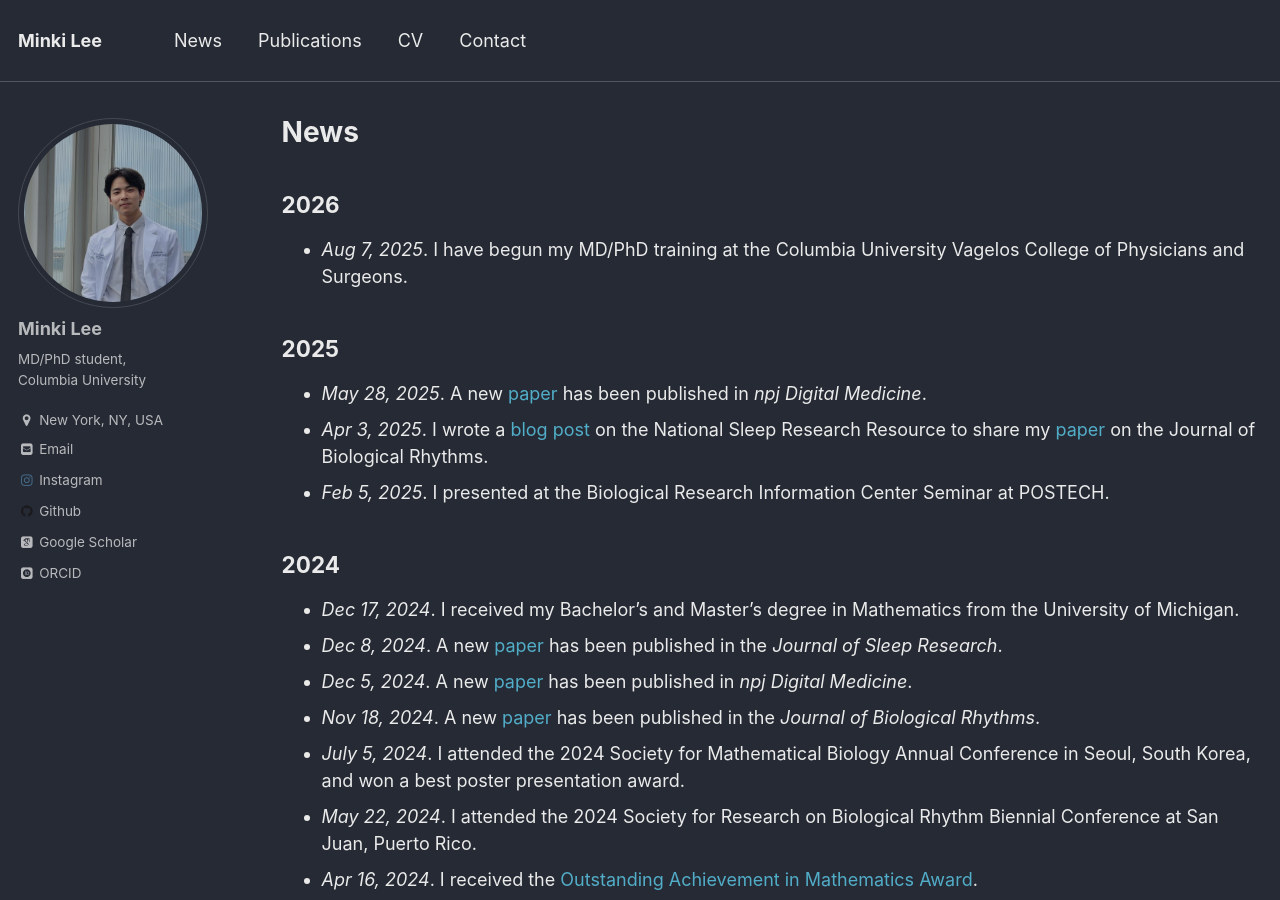
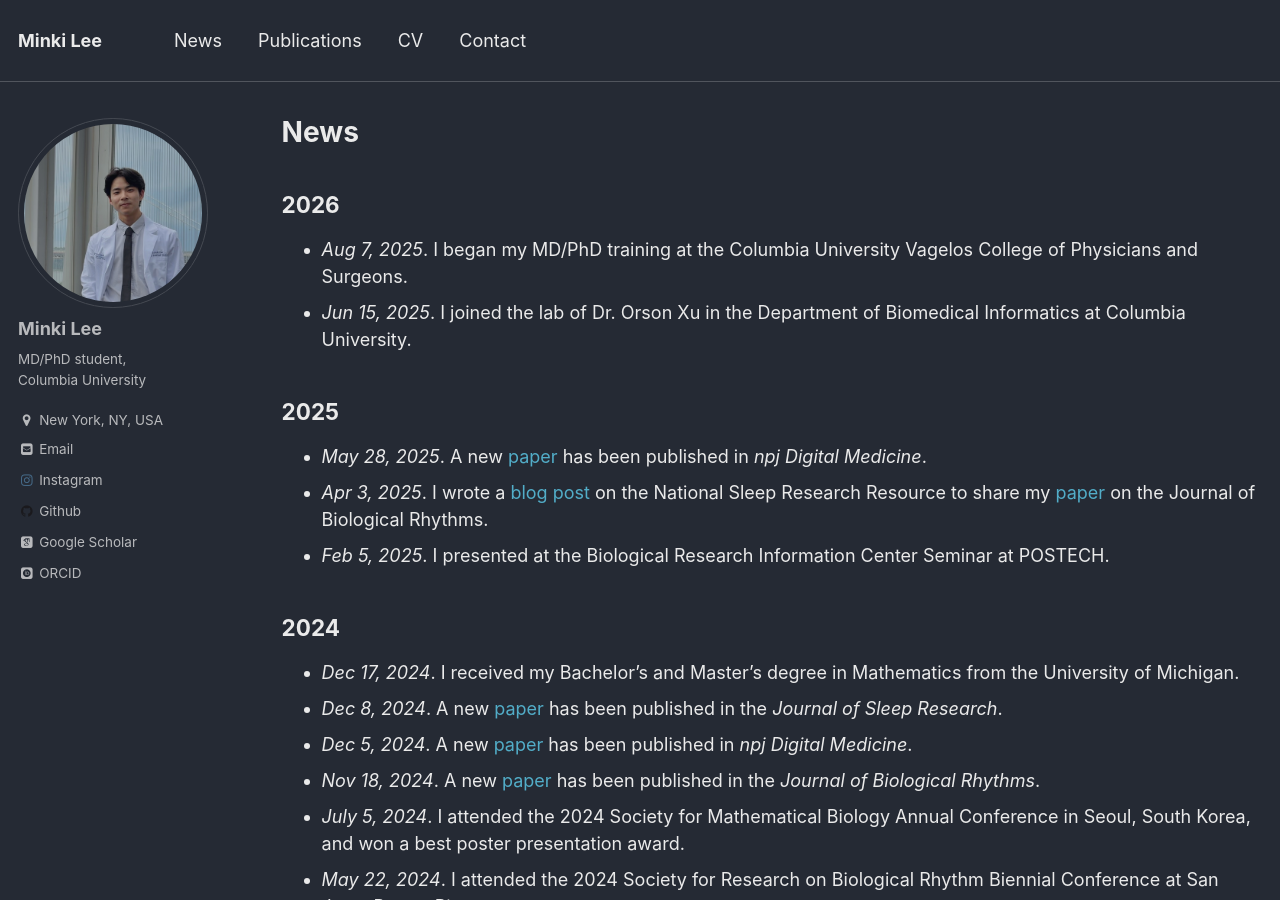
Before and after one commit to minkiplee/minkiplee.github.io, a Jekyll site: the page built from _pages/news.md, in a window 1280 px wide and 900 px high. Built offline with Jekyll 4.4.1, drawn with Linux system fonts in a browser that asks for light colours; nearby versions of some CDN libraries; some web fonts are replaced; library files that are not in the unit come from our copies.

Commit message:
Update news.md

```diff
--- a/_pages/news.md
+++ b/_pages/news.md
@@ -6,7 +6,8 @@ author_profile: true
 ---
 2026
 ------
-* <i>Aug 7, 2025</i>.  I have begun my MD/PhD training at the Columbia University Vagelos College of Physicians and Surgeons. <be>
+* <i>Aug 7, 2025</i>.  I began my MD/PhD training at the Columbia University Vagelos College of Physicians and Surgeons. <be>
+* <i>Jun 15, 2025</i>.  I joined the lab of Dr. Orson Xu in the Department of Biomedical Informatics at Columbia University. <be>
 
 2025
 ------
```
